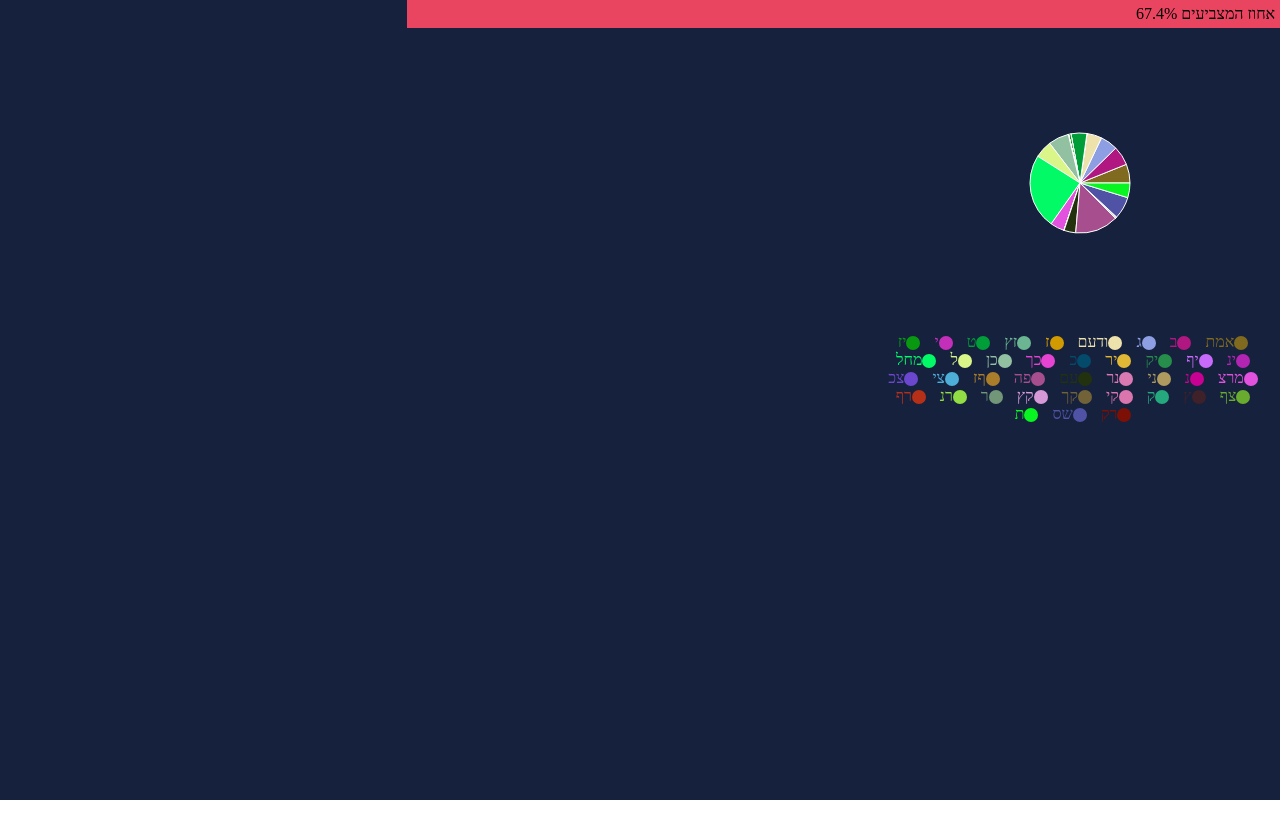
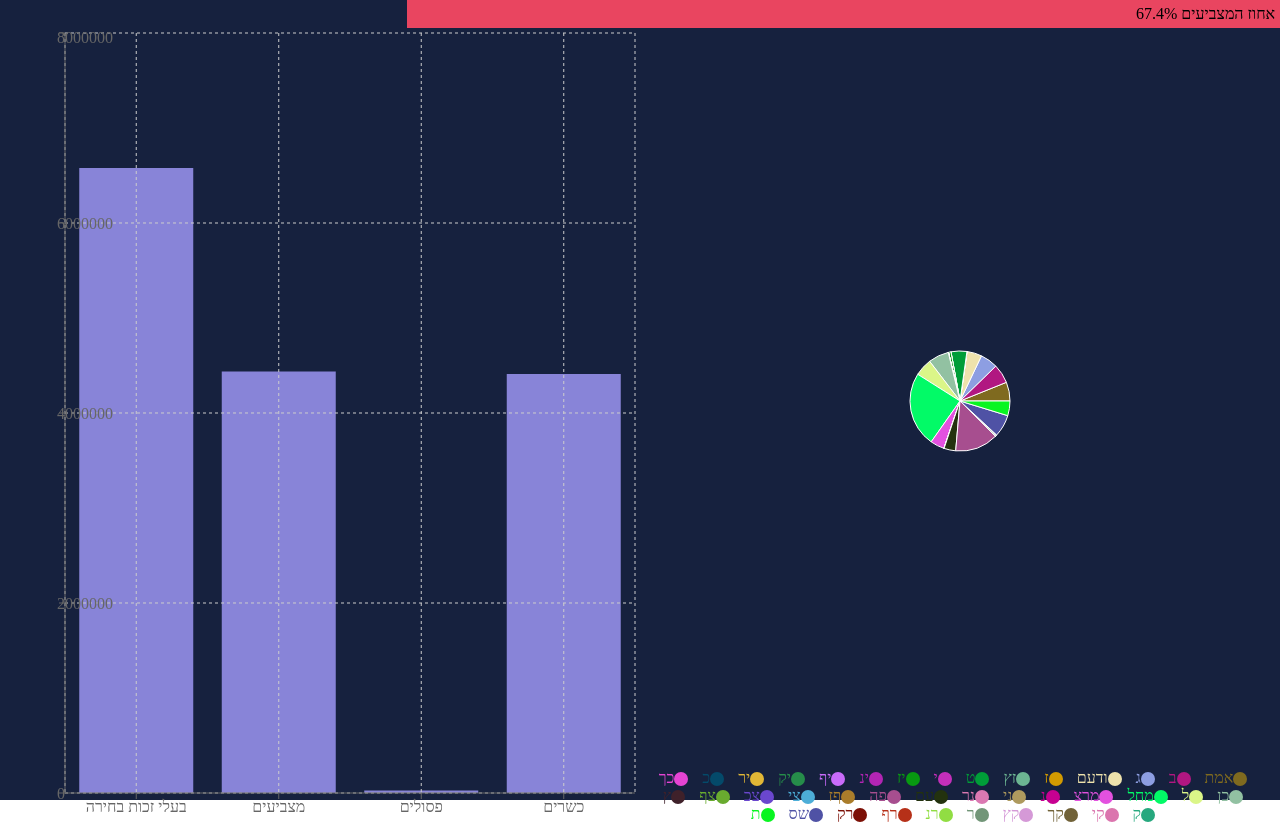
Before and after one commit to yuval-herman/bechirot, a React (Create React App) app: page / in a window 1280 px wide. Before the commit the page ends 800 px from the top, so only its background shows below. Built offline with nearby package versions, Linux system fonts and the light colour scheme.

Commit message:
added VoteTypes

```diff
--- a/src/components/App/App.module.scss
+++ b/src/components/App/App.module.scss
@@ -10,4 +10,9 @@
 		background-color: #e94560;
 		padding: 0.3rem;
 	}
+	.charts {
+		width: 100%;
+		height: 100%;
+		display: flex;
+	}
 }
--- a/src/components/App/App.tsx
+++ b/src/components/App/App.tsx
@@ -1,6 +1,8 @@
 import { useEffect, useMemo, useRef, useState } from "react";
-import { canVoteNumber, Data, voted } from "../../scripts/data";
+import { canVoteNumber, voted } from "../../scripts/data";
+import { Data } from "../../types";
 import VoteDistribution from "../VoteDistribution/VoteDistribution";
+import VoteTypes from "../voteTypes/VoteTypes";
 import style from "./App.module.scss";
 
 function App() {
@@ -36,7 +38,10 @@ function App() {
 			<div ref={voteBarRef} className={style["vote-bar"]}>
 				אחוז המצביעים {votePercent?.toPrecision(3)}%
 			</div>
-			<VoteDistribution data={data} />
+			<div className={style.charts}>
+				<VoteDistribution data={data} />
+				<VoteTypes data={data} />
+			</div>
 		</div>
 	);
 }
--- a/src/components/VoteDistribution/VoteDistribution.tsx
+++ b/src/components/VoteDistribution/VoteDistribution.tsx
@@ -1,12 +1,12 @@
 import { useMemo } from "react";
-import { Pie, PieChart, Tooltip, Legend } from "recharts";
-import { Data, getColumn, HEADERS } from "../../scripts/data";
+import { Pie, PieChart, Tooltip, Legend, ResponsiveContainer } from "recharts";
+import { getColumn, HEADERS } from "../../scripts/data";
 import { randomColor } from "../../scripts/helpers";
-import { RechartsDataType } from "../../types";
+import { Data, DataComponentProps, PieData } from "../../types";
 
-export default function VoteDistribution(props: { data: Data }) {
-	const voteDistribution = useMemo((): RechartsDataType[] => {
-		const votes: RechartsDataType[] = [];
+export default function VoteDistribution(props: DataComponentProps) {
+	const voteDistribution = useMemo((): PieData[] => {
+		const votes: PieData[] = [];
 		for (let i = 7; i < HEADERS.length; i++) {
 			votes.push({
 				name: HEADERS[i],
@@ -21,7 +21,8 @@ export default function VoteDistribution(props: { data: Data }) {
 	}, [props.data]);
 
 	return (
-		<PieChart width={400} height={400}>
+		<ResponsiveContainer>
+			<PieChart>
 				<Pie
 					data={voteDistribution}
 					dataKey="value"
@@ -34,5 +35,6 @@ export default function VoteDistribution(props: { data: Data }) {
 				<Legend />
 				<Tooltip />
 			</PieChart>
+		</ResponsiveContainer>
 	);
 }
--- /dev/null
+++ b/src/components/voteTypes/VoteTypes.tsx
@@ -0,0 +1,39 @@
+import { useMemo } from "react";
+import {
+	Bar,
+	BarChart,
+	CartesianGrid,
+	ResponsiveContainer,
+	Tooltip,
+	XAxis,
+	YAxis,
+} from "recharts";
+import { getColumn, HEADERS } from "../../scripts/data";
+import { BarData, Data, DataComponentProps } from "../../types";
+
+export default function VoteTypes(props: DataComponentProps) {
+	const voteTypes = useMemo((): BarData[] => {
+		const votes: BarData[] = [];
+		for (let i = 3; i < 7; i++) {
+			votes.push({
+				name: HEADERS[i],
+				uv: getColumn(props.data, i).reduce(
+					(p, c) => p + (Number(c) || 0),
+					0
+				),
+			});
+		}
+		return votes;
+	}, [props.data]);
+	return (
+		<ResponsiveContainer>
+			<BarChart data={voteTypes}>
+				<Bar dataKey="uv" fill="#8884d8" />
+				<CartesianGrid strokeDasharray="3 3" />
+				<XAxis dataKey="name" />
+				<YAxis />
+				<Tooltip />
+			</BarChart>
+		</ResponsiveContainer>
+	);
+}
--- a/src/scripts/data.ts
+++ b/src/scripts/data.ts
@@ -1,8 +1,10 @@
+import { Data } from "../types";
+
 export const HEADERS = [
 	"סמל ועדה",
 	"שם ישוב",
 	"סמל ישוב",
-	"בזב", //בעלי זכות בחירה
+	"בעלי זכות בחירה", //בעלי זכות בחירה
 	"מצביעים",
 	"פסולים",
 	"כשרים",
@@ -47,8 +49,6 @@ export const HEADERS = [
 	"ת",
 ];
 
-export type Data = string[][];
-
 export function getColumn(data: Data, row: number): string[] {
 	return data.map((line) => line[row]);
 }
```
Also changed, not shown: src/types.d.ts (+10 -1 lines). Lines whose indentation alone changed are shown as unchanged.
